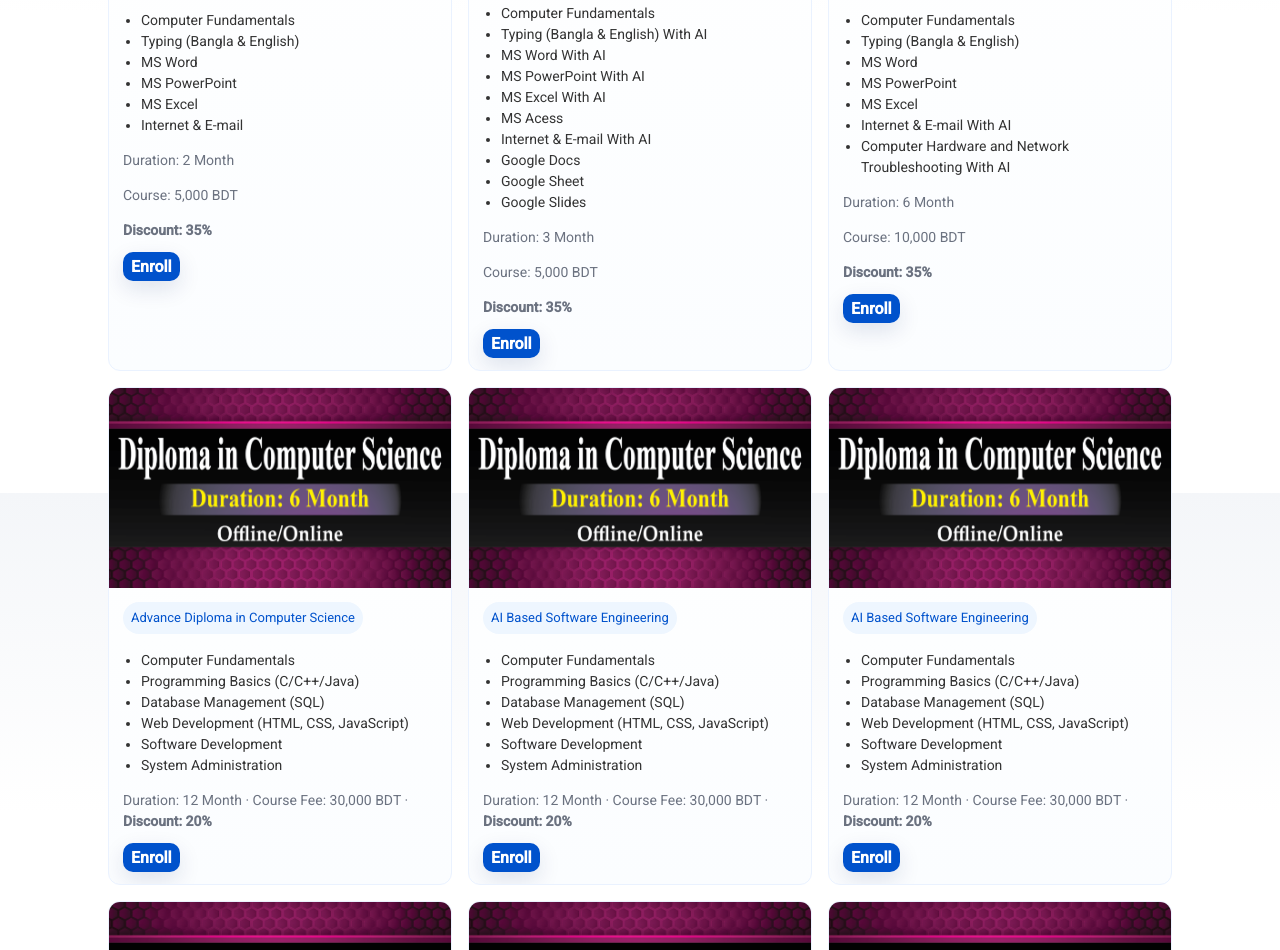
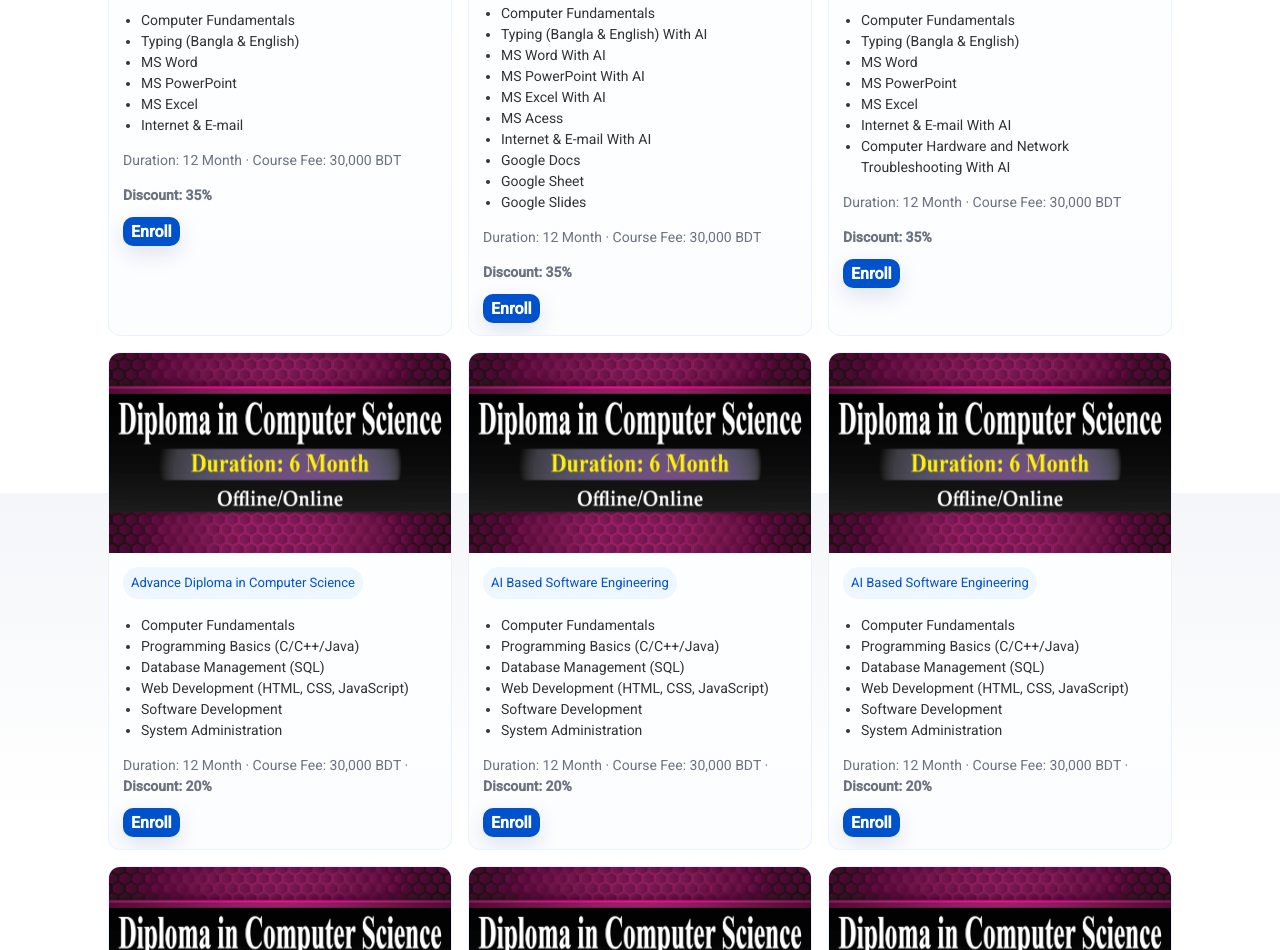
Before and after one commit to itskillcomputertraininginstitute/itskill, a plain HTML site: page index.html in a window 1280 px wide. Shown: the part 1107-2057 px from the top of the page. Drawn offline with Linux system fonts and the light colour scheme.

Commit message:
update details

```diff
--- a/index.html
+++ b/index.html
@@ -134,8 +134,7 @@
               <li>MS Excel</li>
               <li>Internet & E-mail</li>
             </ul>
-            <p class="muted">Duration: 2 Month</p>
-            <p class="muted">Course: 5,000 BDT</p>
+            <p class="muted">Duration: 12 Month · Course Fee: 30,000 BDT</p>
             <p class="muted"><strong>Discount: 35%</strong></p>
             <div style="margin-top:12px;">
               <a class="btn btn-primary" href="#admission">Enroll</a>
@@ -160,8 +159,7 @@
               <li>Google Sheet</li>
               <li>Google Slides</li>
             </ul>
-            <p class="muted">Duration: 3 Month</p>
-            <p class="muted">Course: 5,000 BDT</p>
+            <p class="muted">Duration: 12 Month · Course Fee: 30,000 BDT</p>
             <p class="muted"><strong>Discount: 35%</strong></p>
             <div style="margin-top:12px;">
               <a class="btn btn-primary" href="#admission">Enroll</a>
@@ -183,8 +181,7 @@
               <li>Internet & E-mail With AI</li>
                 <li>Computer Hardware and Network Troubleshooting With AI</li>
             </ul>
-            <p class="muted">Duration: 6 Month</p>
-            <p class="muted">Course: 10,000 BDT</p>
+            <p class="muted">Duration: 12 Month · Course Fee: 30,000 BDT</p>
             <p class="muted"><strong>Discount: 35%</strong></p>
             <div style="margin-top:12px;">
               <a class="btn btn-primary" href="#admission">Enroll</a>
```
